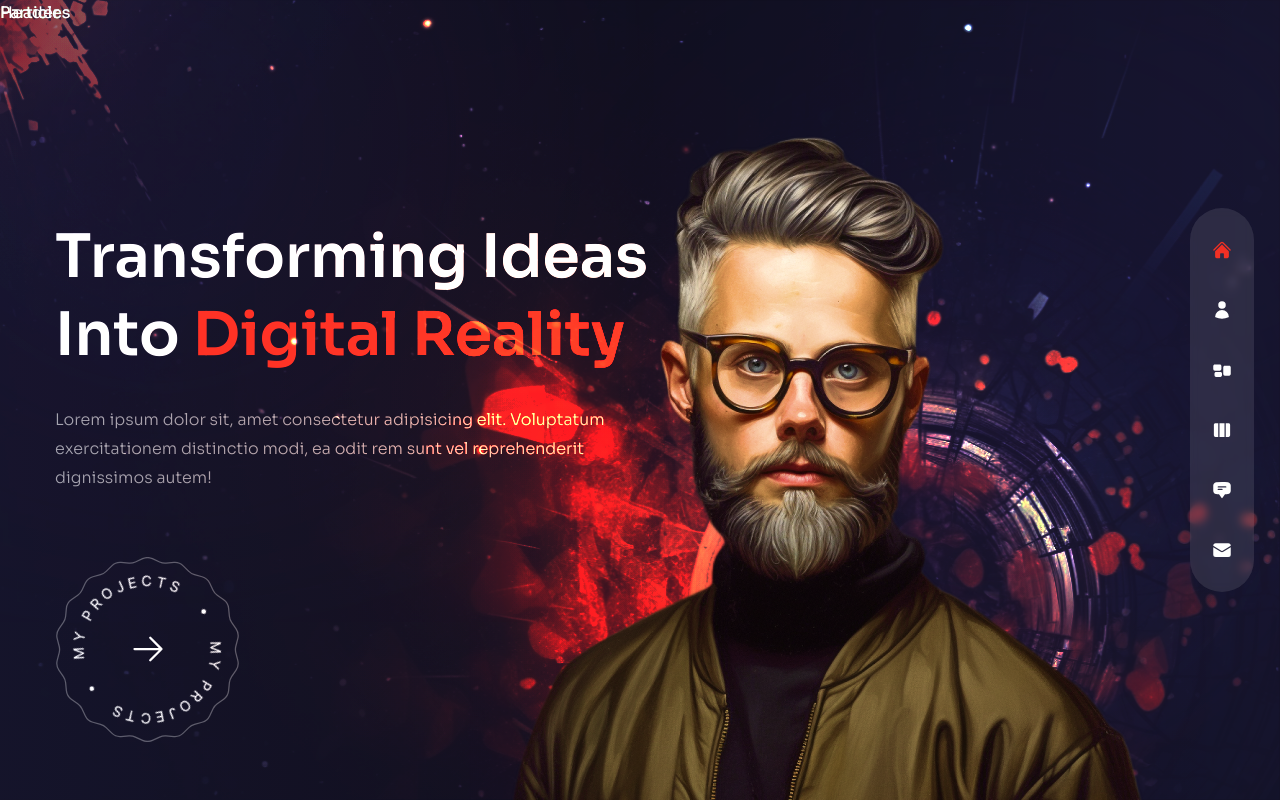
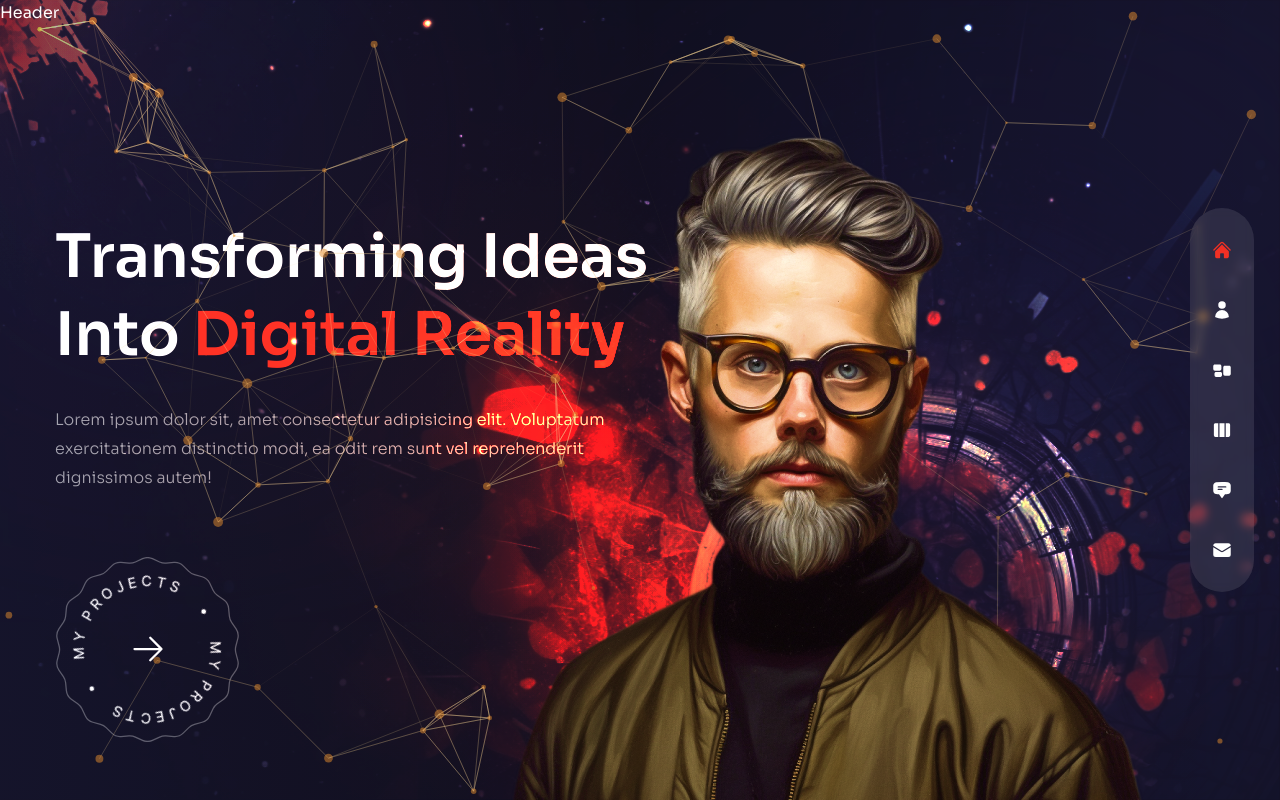
Before and after one commit to shakhawatsalam/portfolio_V2, a Next.js app: page / in a window 1280 px wide. Built offline with nearby package versions, Linux system fonts and the light colour scheme.

Commit message:
[ParticlesContainer is done]

```diff
--- a/components/ParticlesContainer.js
+++ b/components/ParticlesContainer.js
@@ -1,5 +1,98 @@
+import React, { useCallback } from "react";
+import { Particles } from "react-tsparticles";
+import { loadFull } from "tsparticles";
+
 const ParticlesContainer = () => {
-  return <div>Particles Container</div>;
+  // init
+  const particlesInit = useCallback(async (engine) => {
+    await loadFull(engine);
+  }, []);
+
+  const particlesLoaded = useCallback(async () => {}, []);
+
+  return (
+    <Particles
+      className='w-full, h-full absolute translate-z-0'
+      id='tsparticles'
+      init={particlesInit}
+      loaded={particlesLoaded}
+      options={{
+        fullScreen: {
+          enable: false,
+        },
+        background: {
+          color: {
+            value: "",
+          },
+        },
+        fpsLimit: 120,
+        interactivity: {
+          events: {
+            onClick: {
+              enable: false,
+              mode: "push",
+            },
+            onHover: {
+              enable: true,
+              mode: "repulse",
+            },
+            resize: true,
+          },
+          modes: {
+            push: {
+              quantity: 90,
+            },
+            repulse: {
+              distance: 200,
+              duration: 0.4,
+            },
+          },
+        },
+        particles: {
+          color: {
+            value: "#e68e2e",
+          },
+          links: {
+            color: "#f5d393",
+            distance: 150,
+            enable: true,
+            opacity: 0.5,
+            width: 1,
+          },
+          collisions: {
+            enable: true,
+          },
+          move: {
+            direction: "none",
+            enable: true,
+            outModes: {
+              default: "bounce",
+            },
+            random: false,
+            speed: 1,
+            straight: false,
+          },
+          number: {
+            density: {
+              enable: true,
+              area: 800,
+            },
+            value: 80,
+          },
+          opacity: {
+            value: 0.5,
+          },
+          shape: {
+            type: "circle",
+          },
+          size: {
+            value: { min: 1, max: 5 },
+          },
+        },
+        detectRetina: true,
+      }}
+    />
+  );
 };
 
 export default ParticlesContainer;
--- a/pages/index.js
+++ b/pages/index.js
@@ -1,14 +1,13 @@
 // next image
-import Image from "next/image";
 
 // components
-import ParticlesContainer from "../components/ParticlesContainer";
+import Avatar from "../components/Avatar";
 import ProjectBtn from "../components/ProjectsBtn";
-import Avatar from "../components/Avatar";
 // framer motion
 import { motion } from "framer-motion";
 // variants
 import { fadeIn } from "../variants";
+import ParticlesContainer from "../components/ParticlesContainer";
 const Home = () => {
   return (
     <div className='bg-primary/60 h-full'>
@@ -55,14 +54,14 @@
         {/* bg image  */}
         <div className='bg-none xl:bg-explosion xl:bg-cover xl:bg-right xl:bg-no-repeat w-full  h-full absolute mix-blend-color-dodge translate-x-0'></div>
         {/* particles  */}
-        <div>Particles</div>
+        <ParticlesContainer/>
         {/* avatar image  */}
         <motion.div
           variants={fadeIn("up", 0.5)}
           initial='hidden'
           animate='show'
           exit='hidden'
-          transition={{duration: 1, ease: 'easeInOut'}}
+          transition={{ duration: 1, ease: "easeInOut" }}
           className='w-full h-full max-w-[737px] max-h-[678px] absolute -bottom-32 lg:bottom-0 lg:right-[8%]'>
           <Avatar />
         </motion.div>
```
